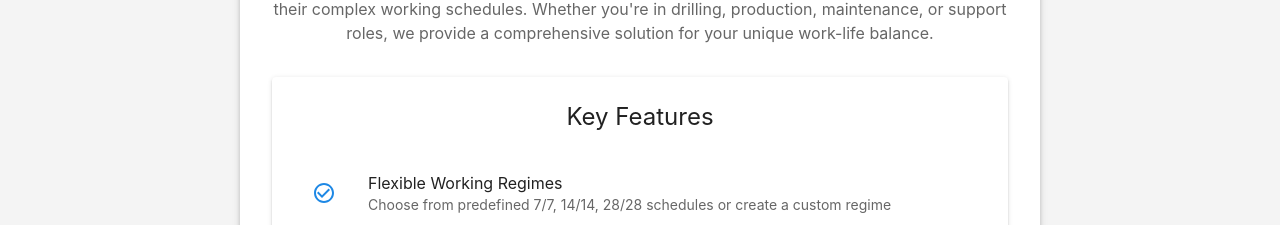
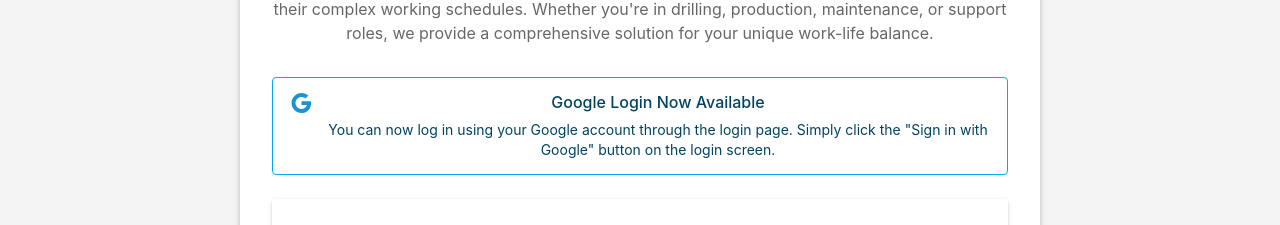
Before and after one commit to OffshoreSync/react-client, a React (Create React App) app: page / in a window 1280 px wide. Shown: the part 222-447 px from the top of the page. Built offline with nearby package versions, Linux system fonts and the light colour scheme; no server answers.

Commit message:
client: Show that we support Google login
Signed-off-by: Ícaro Hoff <icarohoff@gmail.com>

```diff
--- a/src/components/Home.js
+++ b/src/components/Home.js
@@ -11,12 +11,15 @@ import {
   List,
   ListItem,
   ListItemIcon,
-  ListItemText
+  ListItemText,
+  Alert,
+  AlertTitle
 } from '@mui/material';
 import CheckCircleOutlineIcon from '@mui/icons-material/CheckCircleOutline';
 import WorkIcon from '@mui/icons-material/Work';
 import SecurityIcon from '@mui/icons-material/Security';
 import PublicIcon from '@mui/icons-material/Public';
+import GoogleIcon from '@mui/icons-material/Google';
 
 function Home() {
   const { t } = useTranslation();
@@ -98,6 +101,19 @@ function Home() {
         >
           {t('home.subtitle')}
         </Typography>
+
+        {/* Google Login Support Alert */}
+        <Box sx={{ mb: 3 }}>
+          <Alert
+            icon={<GoogleIcon />}
+            severity="info"
+            variant="outlined"
+          >
+            <AlertTitle>Google Login Now Available</AlertTitle>
+            You can now log in using your Google account through the login page.
+            Simply click the "Sign in with Google" button on the login screen.
+          </Alert>
+        </Box>
 
         <Grid container spacing={3} justifyContent="center">
           <Grid item xs={12}>
```
